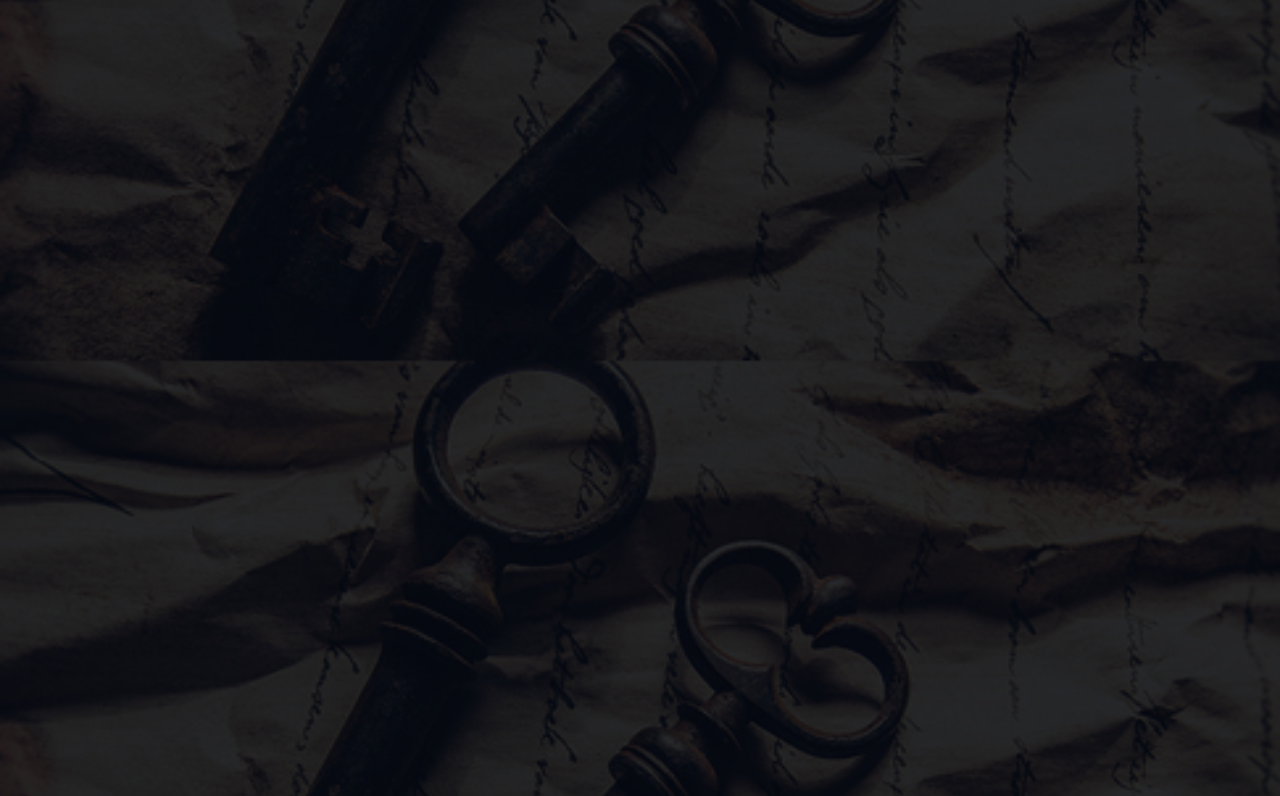
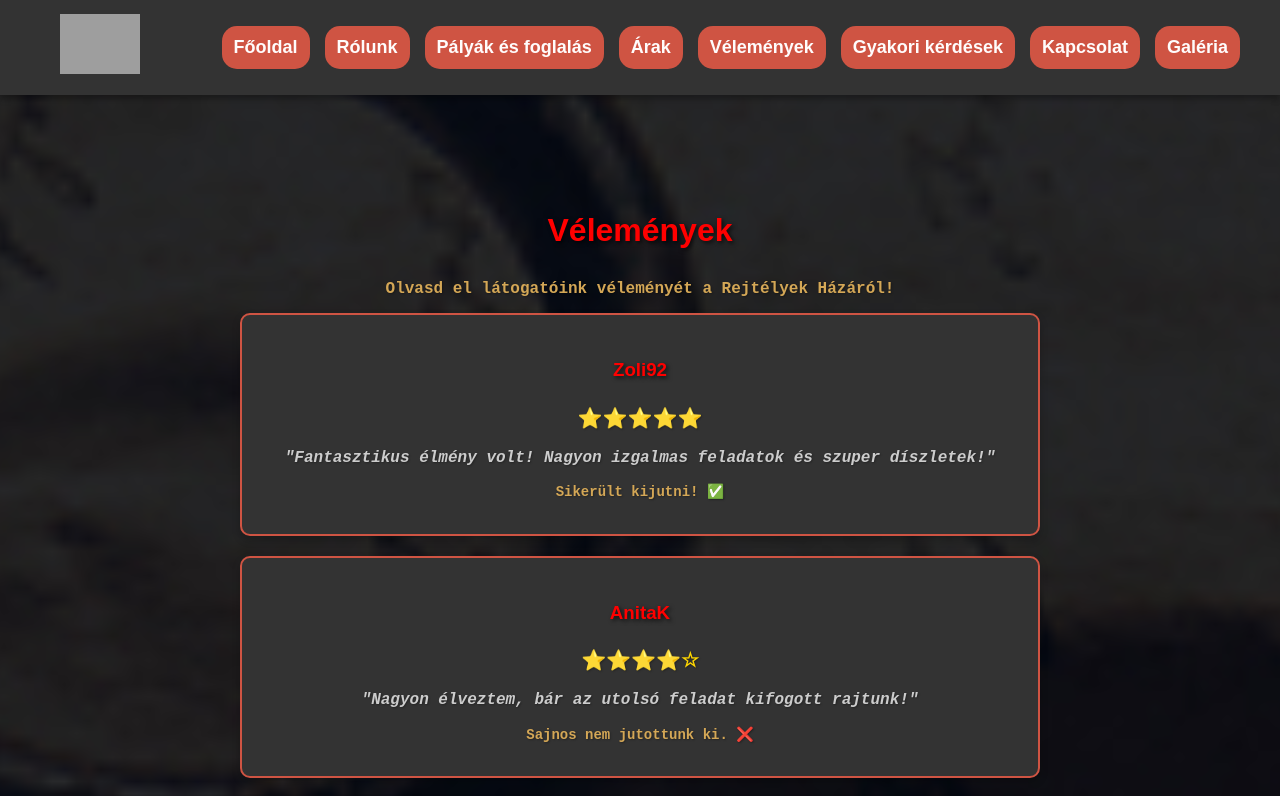
Before and after one commit to Neliah85/Projekt_Rejtelyekhaza_react, a React (Create React App) app in the folder frontend/: page /reviews in a window 1280 px wide. Before the commit this address had no page. Shown: the top 796 px of the page. Built offline with nearby package versions, Linux system fonts and the light colour scheme; grey boxes are pictures that could not be loaded.

Commit message:
reviews write and registratio create

```diff
--- a/frontend/src/App.js
+++ b/frontend/src/App.js
@@ -5,7 +5,8 @@ import Booking from "./components/Booking";
 import TracksPage from "./components/TracksPage";
 import Track from "./components/Track";
 import About from "./components/About";
-import Prices from "./components/Prices"; // Árlista oldal
+import Prices from "./components/Prices";
+import Reviews from "./components/Reviews"; // Vélemények oldal
 
 function App() {
     return (
@@ -16,7 +17,8 @@ function App() {
                 <Route path="/tracks" element={<TracksPage />} />
                 <Route path="/tracks/:id" element={<Track />} />
                 <Route path="/about" element={<About />} />
-                <Route path="/prices" element={<Prices />} /> {/* Árak oldal */}
+                <Route path="/prices" element={<Prices />} />
+                <Route path="/reviews" element={<Reviews />} /> {/* Vélemények oldal */}
             </Routes>
         </Router>
     );
--- a/frontend/src/components/Reviews.js
+++ b/frontend/src/components/Reviews.js
@@ -0,0 +1,48 @@
+import React from "react";
+import Header from "./Header";
+import Footer from "./Footer";
+
+const reviews = [
+    { name: "Zoli92", rating: 5, text: "Fantasztikus élmény volt! Nagyon izgalmas feladatok és szuper díszletek!", escaped: true },
+    { name: "AnitaK", rating: 4, text: "Nagyon élveztem, bár az utolsó feladat kifogott rajtunk!", escaped: false },
+    { name: "CsapatBajnok", rating: 5, text: "A csapatmunka kulcsfontosságú volt, fantasztikus kihívás volt!", escaped: true },
+    { name: "LauraM", rating: 4, text: "Izgalmas feladatok, barátságos játékmesterek. Egy picit több idő jól jött volna!", escaped: false },
+    { name: "Gábor33", rating: 5, text: "Életem egyik legjobb szabadulószoba élménye!", escaped: true },
+    { name: "Noémi86", rating: 5, text: "Csodálatos élmény, tökéletesen kidolgozott szobák!", escaped: true },
+    { name: "David_T", rating: 4, text: "Nagyon jól szórakoztunk, de az egyik rejtvény kicsit nehéz volt számunkra.", escaped: false },
+    { name: "MysteryLover", rating: 5, text: "Nagyon szeretem a rejtélyeket, és ez a hely tökéletes volt!", escaped: true },
+    { name: "CsillaR", rating: 4, text: "Nagyon ötletes pályák, baráti társasággal szuper élmény volt.", escaped: true },
+    { name: "Marci17", rating: 5, text: "Érdekes rejtvények, gyönyörű környezet. Mindenkinek ajánlom!", escaped: true },
+    { name: "JaniMega", rating: 5, text: "Meglepetések és izgalmak mindenhol! Mindenképpen visszajövünk!", escaped: true },
+    { name: "LillaS", rating: 4, text: "Jó pályák, de egy kis extra segítség néha jól jött volna.", escaped: false },
+];
+
+const getStars = (rating) => {
+    return "⭐".repeat(rating) + "☆".repeat(5 - rating);
+};
+
+const Reviews = () => {
+    return (
+        <>
+            <Header />
+            <main className="reviews-container">
+                <h1>Vélemények</h1>
+                <p>Olvasd el látogatóink véleményét a Rejtélyek Házáról!</p>
+
+                <div className="reviews-list">
+                    {reviews.map((review, index) => (
+                        <div key={index} className="review-item">
+                            <h3>{review.name}</h3>
+                            <p className="stars">{getStars(review.rating)}</p>
+                            <p className="review-text">"{review.text}"</p>
+                            <p className="escaped">{review.escaped ? "Sikerült kijutni! ✅" : "Sajnos nem jutottunk ki. ❌"}</p>
+                        </div>
+                    ))}
+                </div>
+            </main>
+            <Footer />
+        </>
+    );
+};
+
+export default Reviews;
--- a/frontend/src/styles.css
+++ b/frontend/src/styles.css
@@ -19,6 +19,7 @@ header {
     justify-content: center;
     align-items: center;
     box-shadow: 0 4px 6px rgba(0, 0, 0, 0.3);
+
 
 }
 .nav-container {
@@ -508,3 +509,50 @@ p {
 .group-pricing a:hover {
     text-decoration: underline;
 }
+
+/* Vélemények oldal stílus */
+.reviews-container {
+    text-align: center;
+    padding: 50px 20px;
+    max-width: 800px;
+    margin: 0 auto;
+    color: #FFFCFC;
+}
+
+/* Vélemények lista */
+.reviews-list {
+    display: flex;
+    flex-direction: column;
+    gap: 20px;
+}
+
+/* Egyedi vélemény elem */
+.review-item {
+    background: #333;
+    color: #fff;
+    padding: 20px;
+    border-radius: 10px;
+    text-align: center;
+    box-shadow: 0 4px 8px rgba(0, 0, 0, 0.2);
+    border: 2px solid #CF5443;
+}
+
+/* Csillagok stílusa */
+.stars {
+    font-size: 20px;
+    color: #FFD700; /* Arany csillagok */
+}
+
+/* Vélemény szöveg */
+.review-text {
+    font-size: 16px;
+    color: #ccc;
+    font-style: italic;
+}
+
+/* Kijutási információ */
+.escaped {
+    font-size: 14px;
+    font-weight: bold;
+    margin-top: 5px;
+}
```
Also changed, not shown: frontend/src/components/Registratio.js (added).
